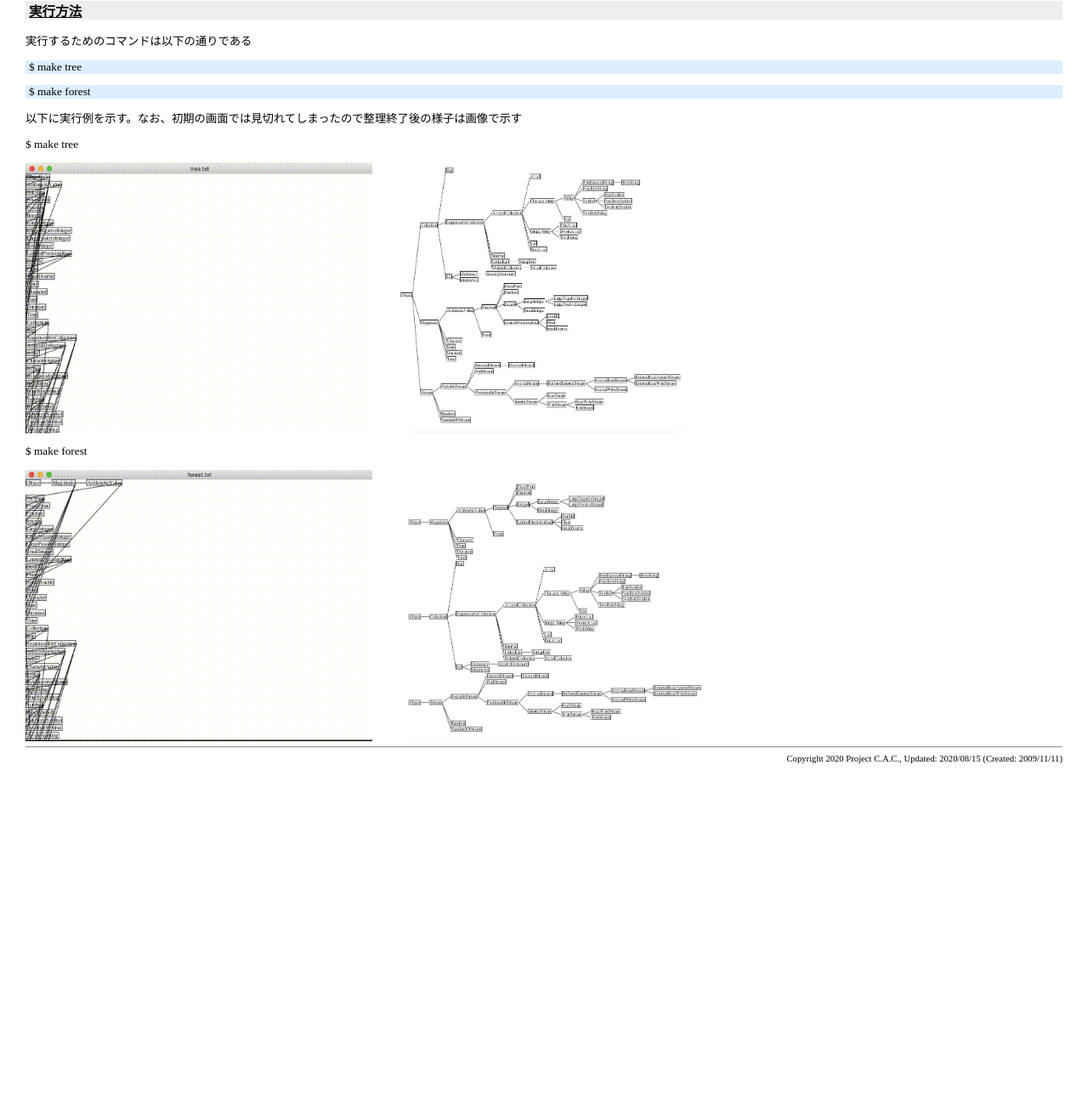
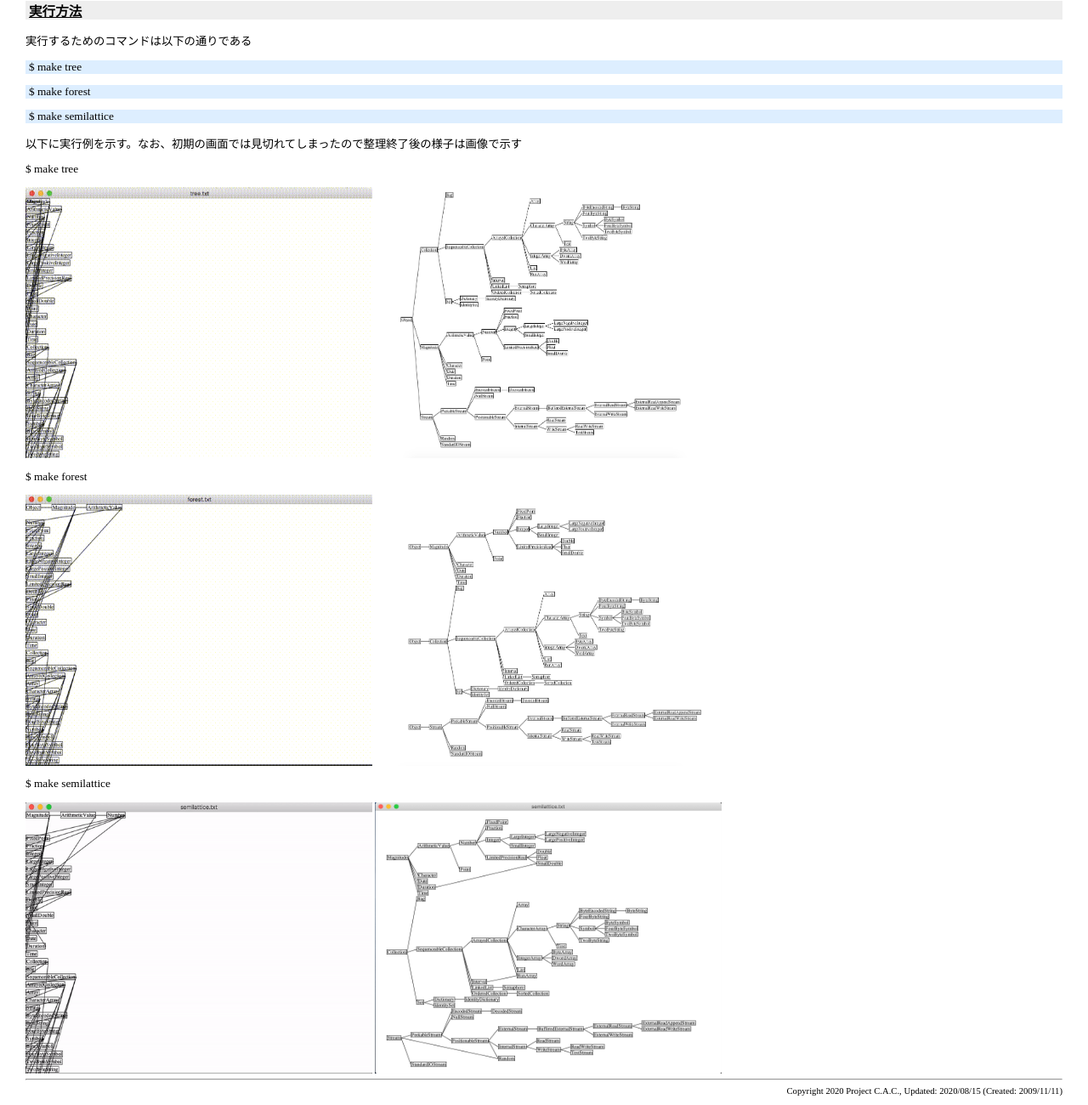
Before and after one commit to ma-sa321/se2_2020, a plain HTML site: page Forest_Document/Manual/index.html in a window 1280 px wide. Shown: the part 1580-2880 px from the top of the page at 85% size. Before the commit the page ends 2508 px from the top, so only its background shows below. Drawn offline with Linux system fonts and the light colour scheme.

Commit message:
Add Image&Gif of semilattice.

```diff
--- a/Forest_Document/Manual/index.html
+++ b/Forest_Document/Manual/index.html
@@ -334,13 +334,20 @@ th {
   <div class="belt-blue">
     <p>$ make forest</p>
   </div>
+  <div class="belt-blue">
+    <p>$ make semilattice</p>
+  </div>
   <p>以下に実行例を示す。なお、初期の画面では見切れてしまったので整理終了後の様子は画像で示す</p>
   <p>$ make tree</p>
-  <td class="center-small"><a href="image/tree.gif"><img class="borderless" src="image/tree.gif" width="408" height="319" alt="semilattice"></a></td>
+  <td class="center-small"><a href="image/tree.gif"><img class="borderless" src="image/tree.gif" width="408" height="319" alt="tree"></a></td>
   <td class="center-small"><a href="image/tree.png"><img class="borderless" src="image/tree.png" width="408" height="319"></a></td>
   <p>$ make forest</p>
-  <td class="center-small"><a href="image/forest.gif"><img class="borderless" src="image/forest.gif" width="408" height="319" alt="semilattice"></a></td>
+  <td class="center-small"><a href="image/forest.gif"><img class="borderless" src="image/forest.gif" width="408" height="319" alt="forest"></a></td>
   <td class="center-small"><a href="image/forest.png"><img class="borderless" src="image/forest.png" width="408" height="319"></a></td>
+  <p>$ make semilattice</p>
+  <td class="center-small"><a href="image/semilattice.gif"><img class="borderless" src="image/semilattice.gif" width="408" height="319" alt="semilattice"></a></td>
+  <td class="center-small"><a href="image/semilattice.png"><img class="borderless" src="image/semilattice.png" width="408" height="319"></a></td>
+
 </div>
 
 <hr>
```
Also changed, not shown: Forest_Document/Manual/image/semilattice.gif (added), Forest_Document/Manual/image/semilattice.png (added).
